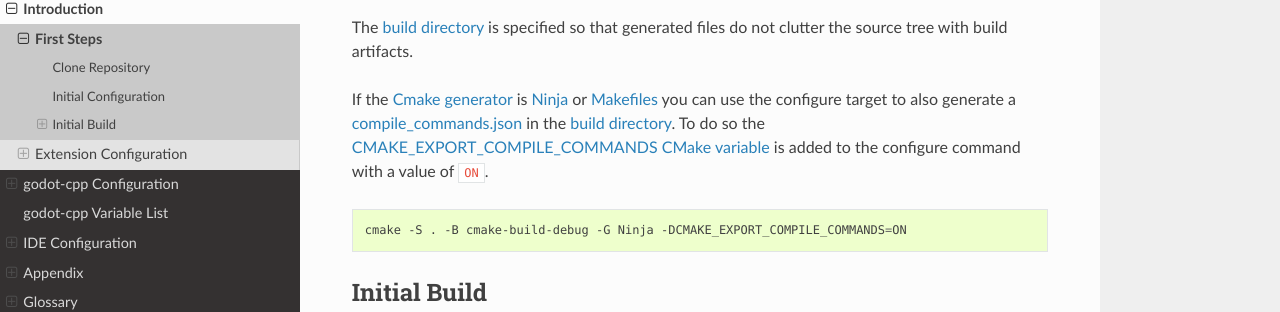
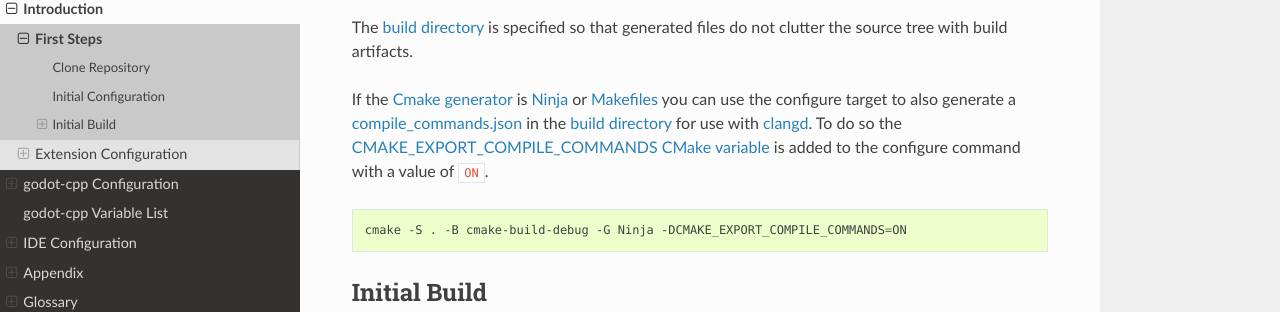
Before and after one commit to silenuz/GDExtension_CMake, a Sphinx documentation site: the page built from docs/source/introduction/first_steps.rst, in a window 1280 px wide and 900 px high, scrolled down 1377 px. Shown: the part 144-456 px from the top of the window. Built offline with Sphinx 7.4.7 and the Read the Docs theme 3.1.0, drawn with Linux system fonts in a browser that asks for light colours.

Commit message:
added clangd to glossary and links

```diff
--- a/docs/source/appendix/external_docs.rst
+++ b/docs/source/appendix/external_docs.rst
@@ -26,6 +26,7 @@ Other
 =====
 * `Ninja`_
 * `SCons`_
+* `clangd`_
 
 
 .. include:: ../share/links.rst
--- a/docs/source/glossary.rst
+++ b/docs/source/glossary.rst
@@ -115,9 +115,12 @@ Definition of miscellaneous terms
 
    compile commands
    compile_commands.json
-        a JSON-formatted compilation database that specifies exactly how each source file in a C or C++ project should be compiled.
+        A JSON-formatted compilation database that specifies exactly how each source file in a C or C++ project should be compiled.
         It acts as a standardized "map" that allows external tools—like Language Servers (LSP), linters, and static analyzers—to understand
         your project's structure without needing to execute the entire build system
 
+   clangd
+        A language server that can work with many editors
+
 
 .. include:: ./share/links.rst
--- a/docs/source/introduction/first_steps.rst
+++ b/docs/source/introduction/first_steps.rst
@@ -80,8 +80,9 @@ artifacts.
 
 If the :term:`Cmake` :term:`generator` is :term:`Ninja`
 or `Makefiles <https://cmake.org/cmake/help/latest/manual/cmake-generators.7.html#makefile-generators>`_
-you can use the configure target to also generate a :term:`compile_commands.json` in the :term:`build directory`. To do so the
-:term:`CMAKE_EXPORT_COMPILE_COMMANDS` :term:`CMake` :term:`variable` is added to the configure command with a value of ``ON``.
+you can use the configure target to also generate a :term:`compile_commands.json` in the :term:`build directory` for use
+with :term:`clangd`. To do so the :term:`CMAKE_EXPORT_COMPILE_COMMANDS` :term:`CMake` :term:`variable` is added to
+the configure command with a value of ``ON``.
 
 .. code:: shell
 
--- a/docs/source/share/links.rst
+++ b/docs/source/share/links.rst
@@ -16,3 +16,4 @@
 
 .. _Ninja: https://ninja-build.org/manual.html
 .. _SCons: https://scons.org/
+.. _clangd: https://clangd.llvm.org/
```
